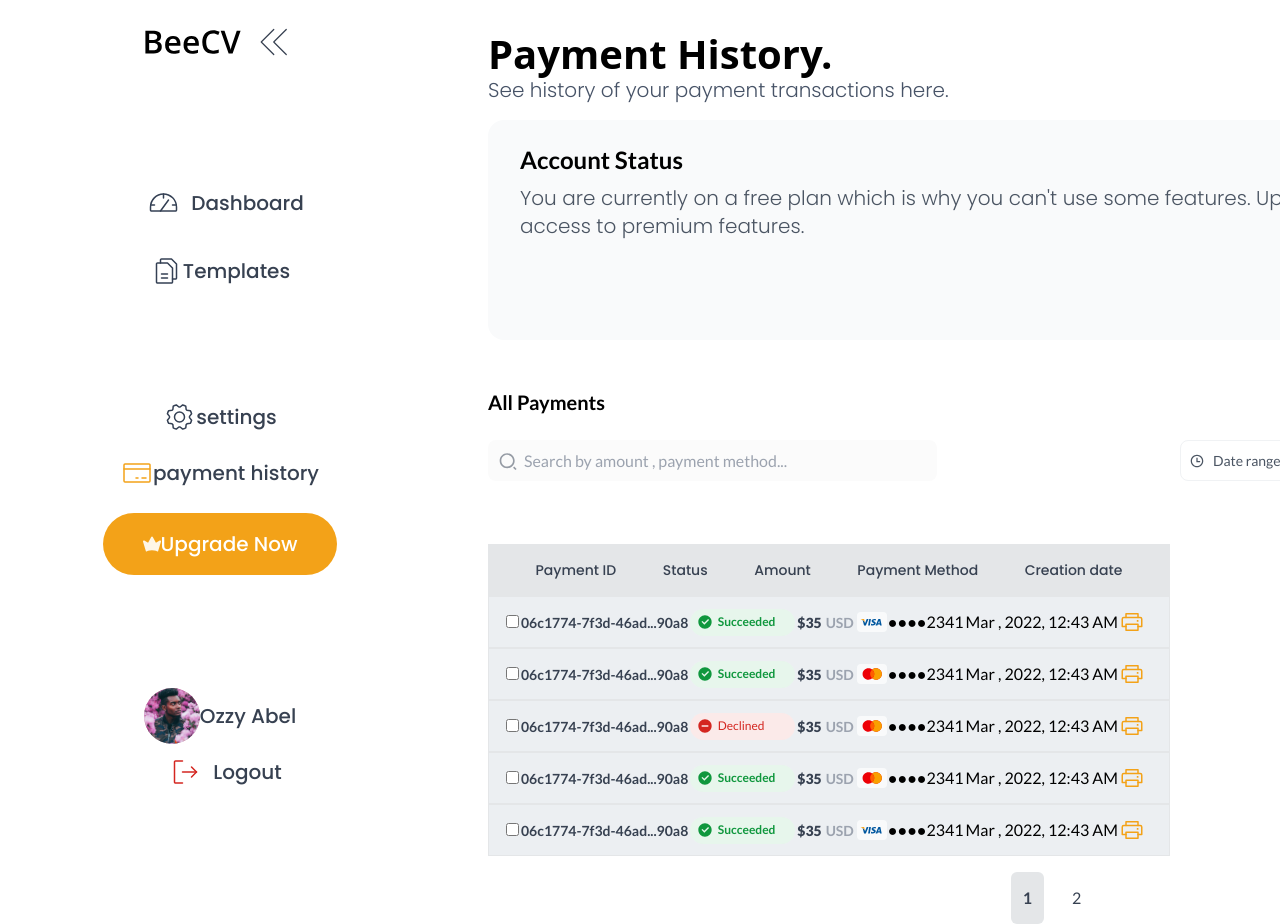
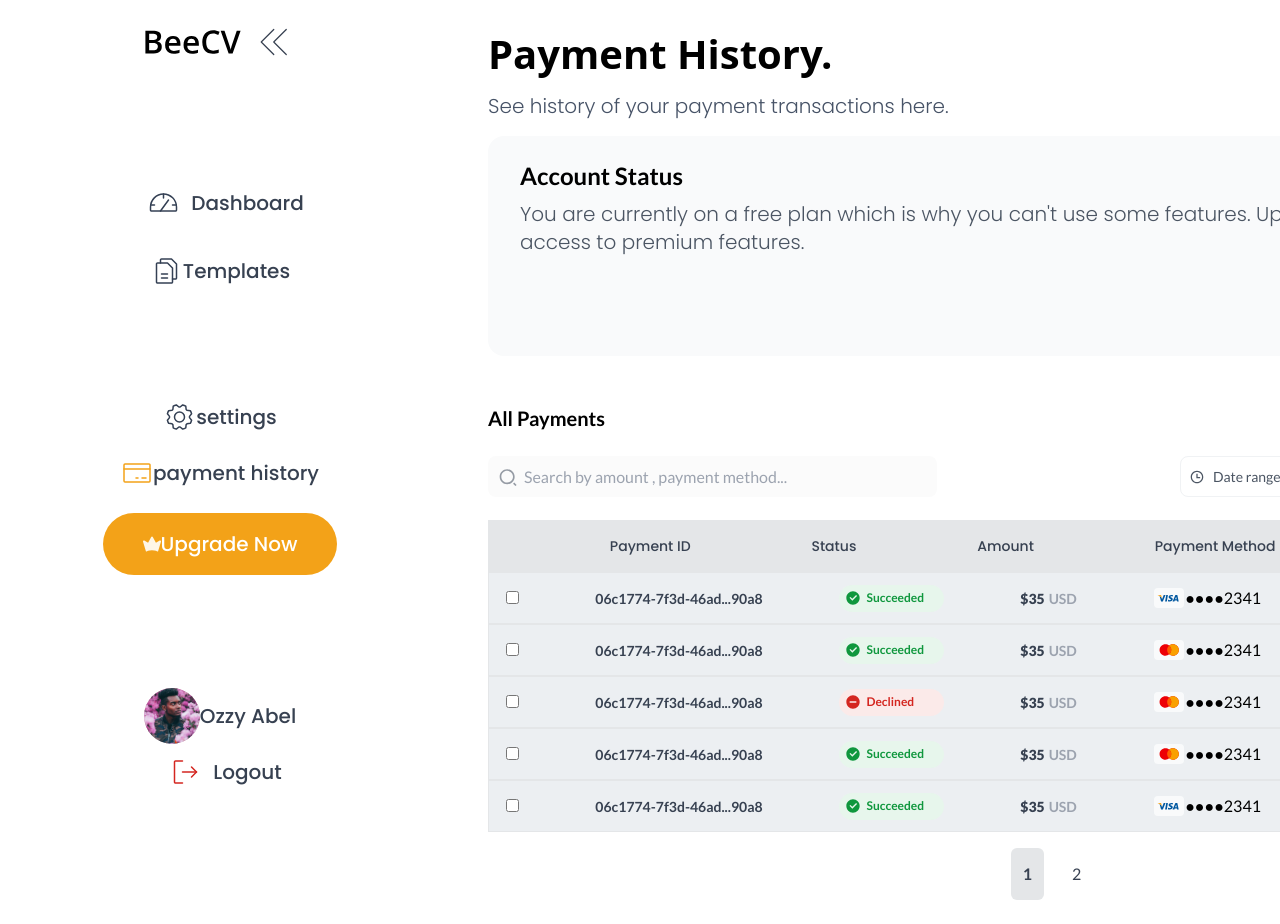
Before and after one commit to Lycan-Xx/test-4, a React (Vite) app: page /payment-history in a window 1280 px wide. After the commit the page ends 900 px from the top, so only its background shows below. Built offline with nearby package versions, Linux system fonts and the light colour scheme.

Commit message:
paymentHistory page mobile with desktop

```diff
--- a/src/components/PaymentHistoryList.jsx
+++ b/src/components/PaymentHistoryList.jsx
@@ -88,8 +88,8 @@ const PaymentHistoryList = () => {
      })}
     </div>
    </div>
-   <section className="overflow-x-scroll md:overflow-clip whitespace-nowrap max-w-[120vw] mt-[40px]">
-    <table className="flex flex-col lg:mt-[23px] bg-[#eceff2] w-max">
+   <section className="overflow-x-scroll md:overflow-clip whitespace-nowrap max-w-[100vw] mt-[40px] lg:mt-0">
+    <table className="flex flex-col lg:mt-[23px] bg-[#eceff2] w-max lg:w-full">
      <thead className="bg-[#e4e6e8]">
       <tr className="flex flex-row justify-between items-center text-[14px] w-full h-[46px] lg:h-[52px] font-poppins  text-[#374151]">
        <th className=""></th>
@@ -131,7 +131,7 @@ const PaymentHistoryList = () => {
             Succeeded
            </span>
           ) : (
-           <span className="bg-[#fbeae9] rounded-3xl px-[7.5px] py-[5.5px] flex flex-row md:w-[105px] text-xs text-errorRed font-lato">
+           <span className="bg-[#fbeae9] rounded-3xl px-[7.5px] py-[5.5px] flex flex-row md:w-[105px] text-xs text-errorRed font-lato font-bold leading-[16px]">
             {" "}
             <img className="pr-[6px]" src={FailureMinus} alt="" />
             Declined
--- a/src/components/pages/PaymentHistory.jsx
+++ b/src/components/pages/PaymentHistory.jsx
@@ -6,7 +6,7 @@ const PaymentHistory = () => {
  return (
   <main className="flex flex-col px-[1rem]">
    <header className="flex flex-col mx-auto justify-between w-full mb-[48px] gap-[20px]">
-    <div className="flex flex-col">
+    <div className="flex flex-col gap-0 lg:gap-4">
      <h4 className="font-bold text-2xl lg:text-[40px]">Payment History.</h4>
      <p className="font-poppins font-light text-sm md:text-[20px] mt-[10px] text-greytext">
       See history of your payment transactions here.
```
